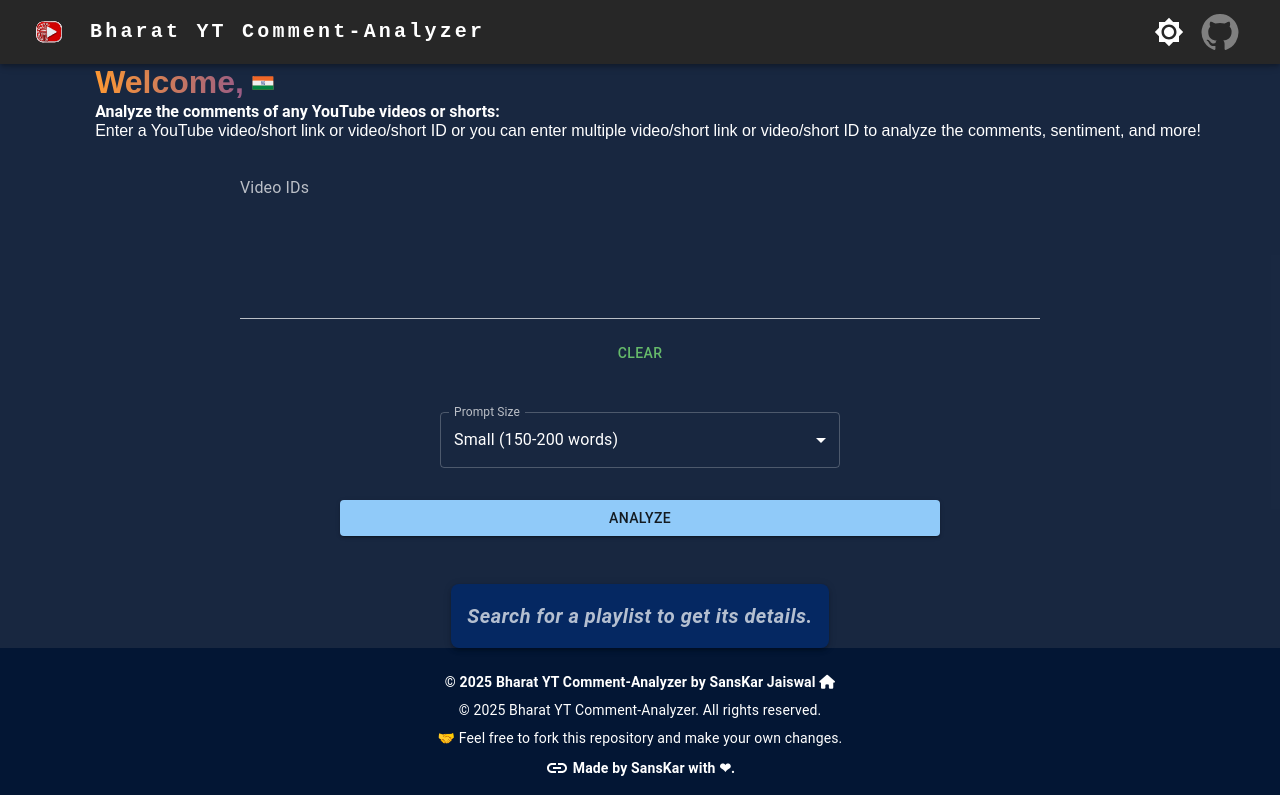
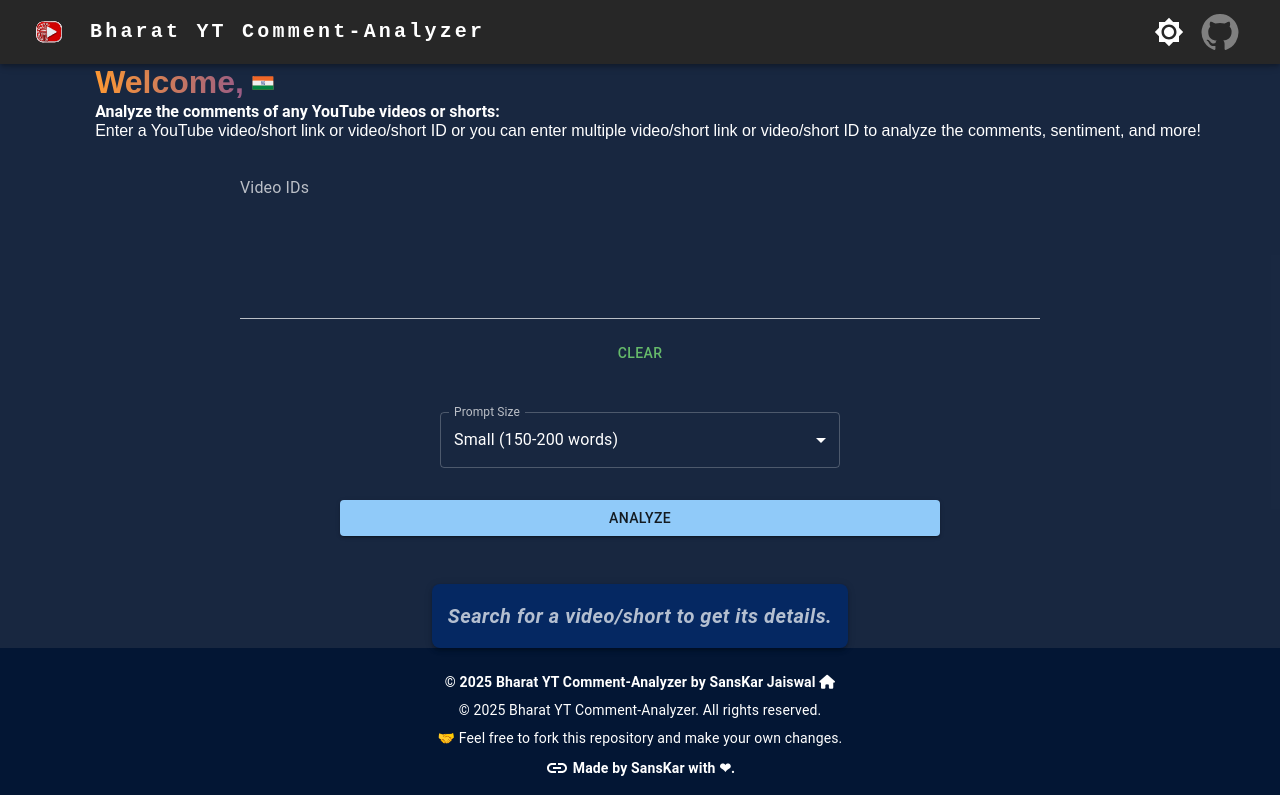
Before and after one commit to SanskarJaiswal2904/Bharat-YT-Comment-Analyzer, a Next.js app: page / in a window 1280 px wide. Shown: the top 795 px of the page. Built offline with nearby package versions, Linux system fonts and the light colour scheme; grey boxes are pictures that could not be loaded.

Commit message:
design tweaks

```diff
--- a/src/components/Mainsection.jsx
+++ b/src/components/Mainsection.jsx
@@ -280,7 +280,7 @@
             {isLoading ? (
               <EmptySearchMessage message="Searching... The larger the number of comments, the more time it will take to analyze" />
             ) : (
-              <EmptySearchMessage message="Search for a playlist to get its details." />
+              <EmptySearchMessage message="Search for a video/short to get its details." />
             )}
           </Box>
             ) : (
```
